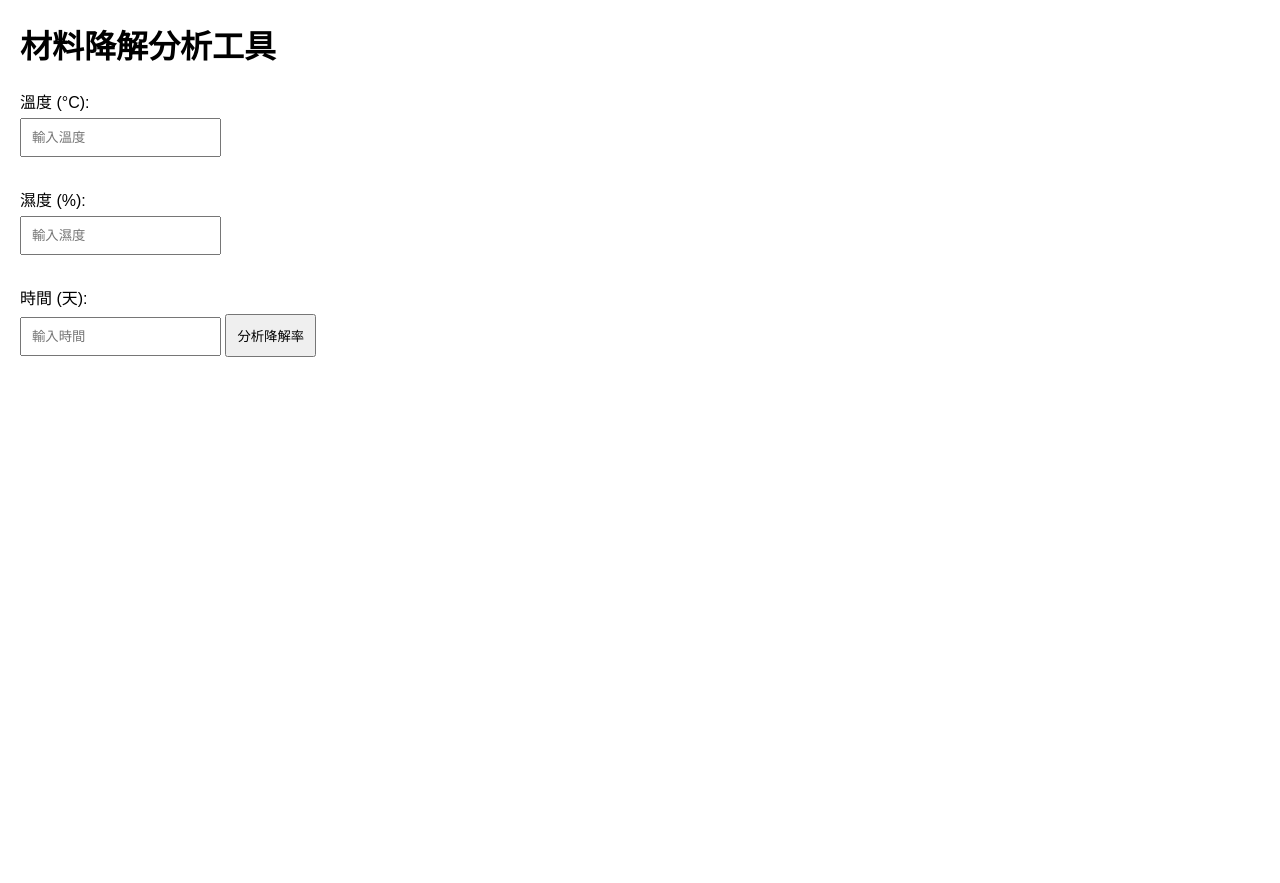
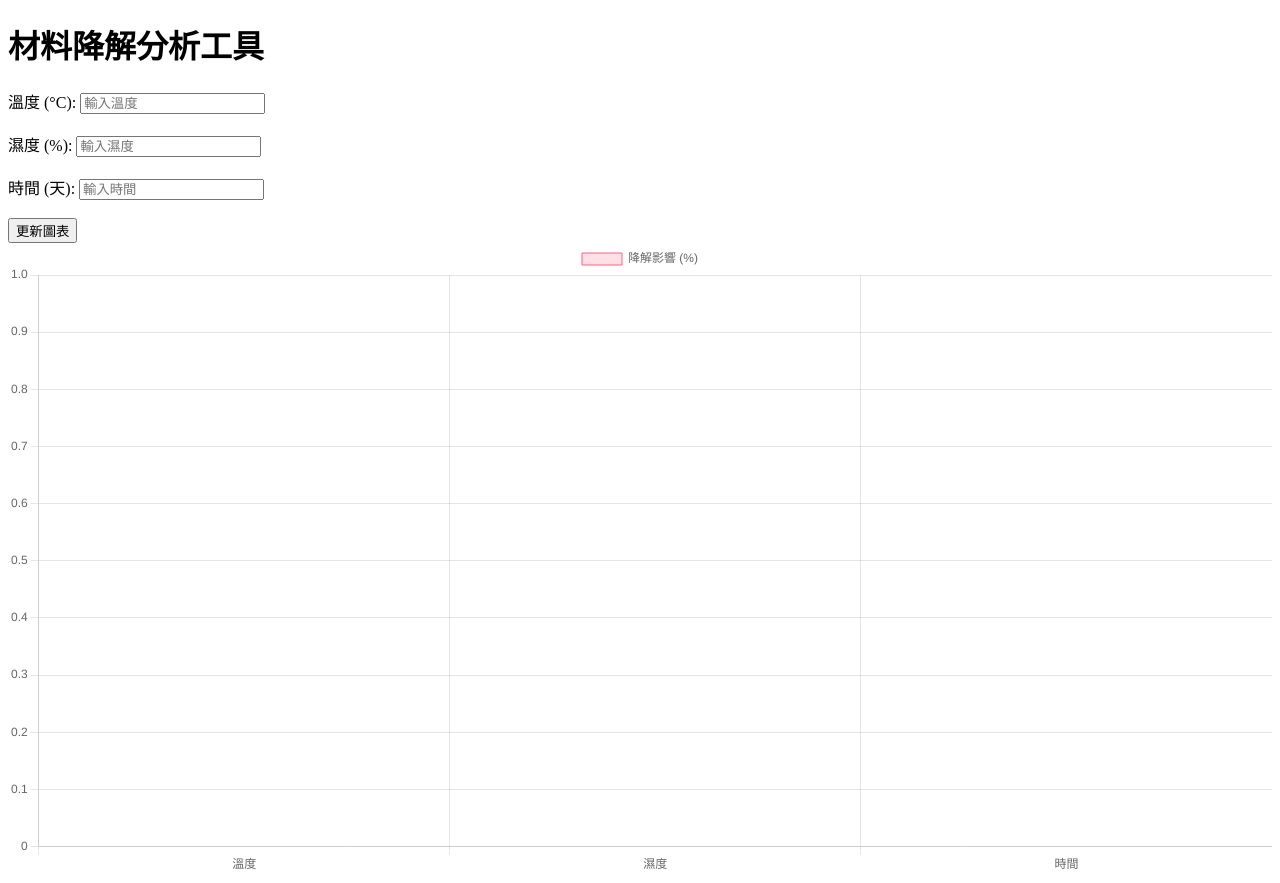
Before and after one commit to NOTUYYDS/AI, a plain HTML site: page index.html in a window 1280 px wide. Before the commit the page ends 800 px from the top, so only its background shows below. Drawn offline with nearby package versions, Linux system fonts and the light colour scheme.

Commit message:
Update index.html

```diff
--- a/index.html
+++ b/index.html
@@ -3,60 +3,78 @@
 <head>
     <meta charset="UTF-8">
     <meta name="viewport" content="width=device-width, initial-scale=1.0">
-    <title>材料降解分析</title>
-    <style>
-        body {
-            font-family: Arial, sans-serif;
-            margin: 20px;
-        }
-        label {
-            display: block;
-            margin: 10px 0 5px;
-        }
-        input, button {
-            padding: 10px;
-            margin-bottom: 20px;
-        }
-        #result {
-            margin-top: 20px;
-            font-weight: bold;
-        }
-    </style>
+    <title>添加圖表的示例</title>
+    <script src="https://cdn.jsdelivr.net/npm/chart.js"></script>
 </head>
 <body>
     <h1>材料降解分析工具</h1>
-    <form id="degradationForm">
+
+    <form id="updateForm">
         <label for="temperature">溫度 (°C):</label>
-        <input type="number" id="temperature" placeholder="輸入溫度" required>
+        <input type="number" id="temperature" placeholder="輸入溫度" required><br><br>
 
         <label for="humidity">濕度 (%):</label>
-        <input type="number" id="humidity" placeholder="輸入濕度" required>
+        <input type="number" id="humidity" placeholder="輸入濕度" required><br><br>
 
         <label for="time">時間 (天):</label>
-        <input type="number" id="time" placeholder="輸入時間" required>
+        <input type="number" id="time" placeholder="輸入時間" required><br><br>
 
-        <button type="submit">分析降解率</button>
+        <button type="submit">更新圖表</button>
     </form>
 
-    <div id="result"></div>
+    <canvas id="myChart" width="400" height="200"></canvas>
 
     <script>
-        document.getElementById('degradationForm').addEventListener('submit', function (e) {
-            e.preventDefault(); // 防止頁面刷新
+        const ctx = document.getElementById('myChart').getContext('2d');
+        const myChart = new Chart(ctx, {
+            type: 'bar',
+            data: {
+                labels: ['溫度', '濕度', '時間'],
+                datasets: [{
+                    label: '降解影響 (%)',
+                    data: [0, 0, 0], // 初始值
+                    backgroundColor: [
+                        'rgba(255, 99, 132, 0.2)',
+                        'rgba(54, 162, 235, 0.2)',
+                        'rgba(75, 192, 192, 0.2)'
+                    ],
+                    borderColor: [
+                        'rgba(255, 99, 132, 1)',
+                        'rgba(54, 162, 235, 1)',
+                        'rgba(75, 192, 192, 1)'
+                    ],
+                    borderWidth: 1
+                }]
+            },
+            options: {
+                responsive: true,
+                scales: {
+                    y: {
+                        beginAtZero: true
+                    }
+                }
+            }
+        });
 
-            // 獲取用戶輸入值
+        // 表單提交更新圖表數據
+        document.getElementById('updateForm').addEventListener('submit', function (e) {
+            e.preventDefault();
+
+            // 獲取用戶輸入數據
             const temperature = parseFloat(document.getElementById('temperature').value);
             const humidity = parseFloat(document.getElementById('humidity').value);
             const time = parseFloat(document.getElementById('time').value);
 
-            // 計算降解率
-            const degradationRate = (temperature * 0.05) + (humidity * 0.02) + (time * 0.1);
+            // 更新圖表數據
+            myChart.data.datasets[0].data = [
+                temperature * 0.05, // 模擬數據：溫度對降解的影響
+                humidity * 0.02,   // 模擬數據：濕度對降解的影響
+                time * 0.1         // 模擬數據：時間對降解的影響
+            ];
 
-            // 顯示結果
-            const resultDiv = document.getElementById('result');
-            resultDiv.textContent = `預測的降解率為：${degradationRate.toFixed(2)} %`;
+            // 重新渲染圖表
+            myChart.update();
         });
-<script src="https://cdn.jsdelivr.net/npm/chart.js"></script>
+    </script>
 </body>
 </html>
-<canvas id="myChart" width="400" height="200"></canvas>
```
